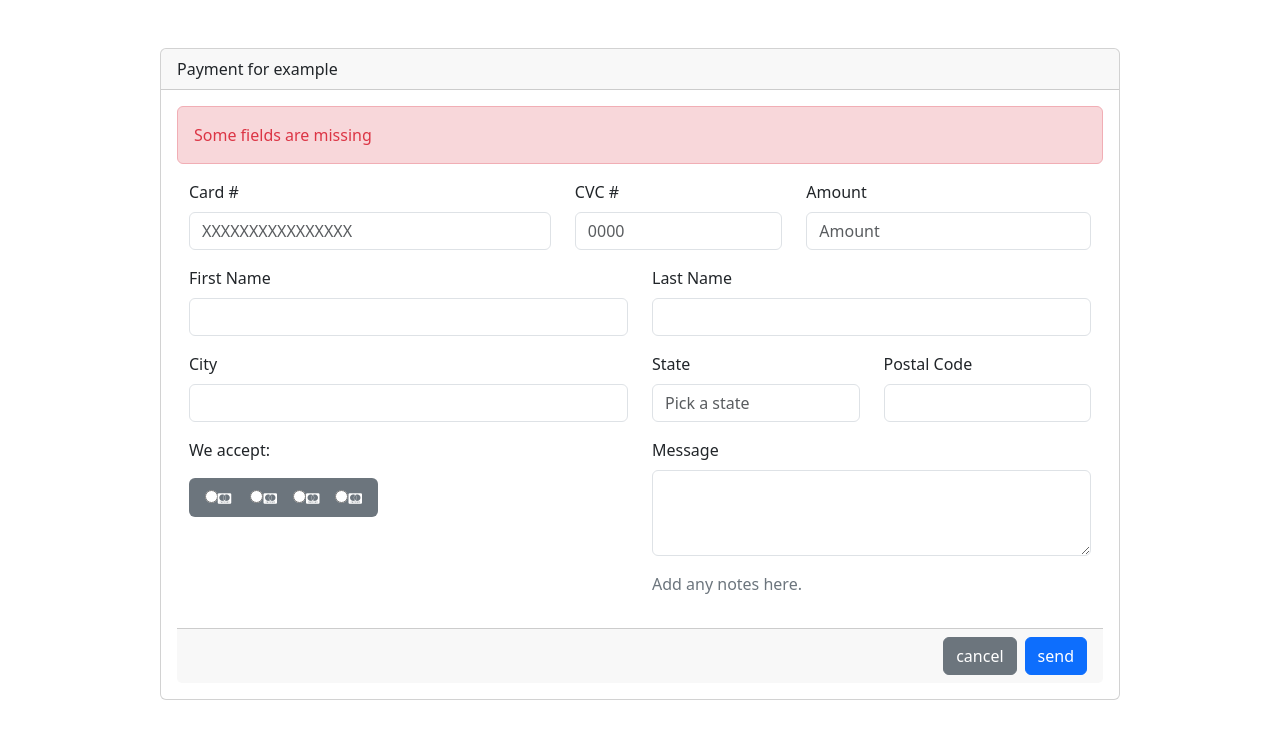
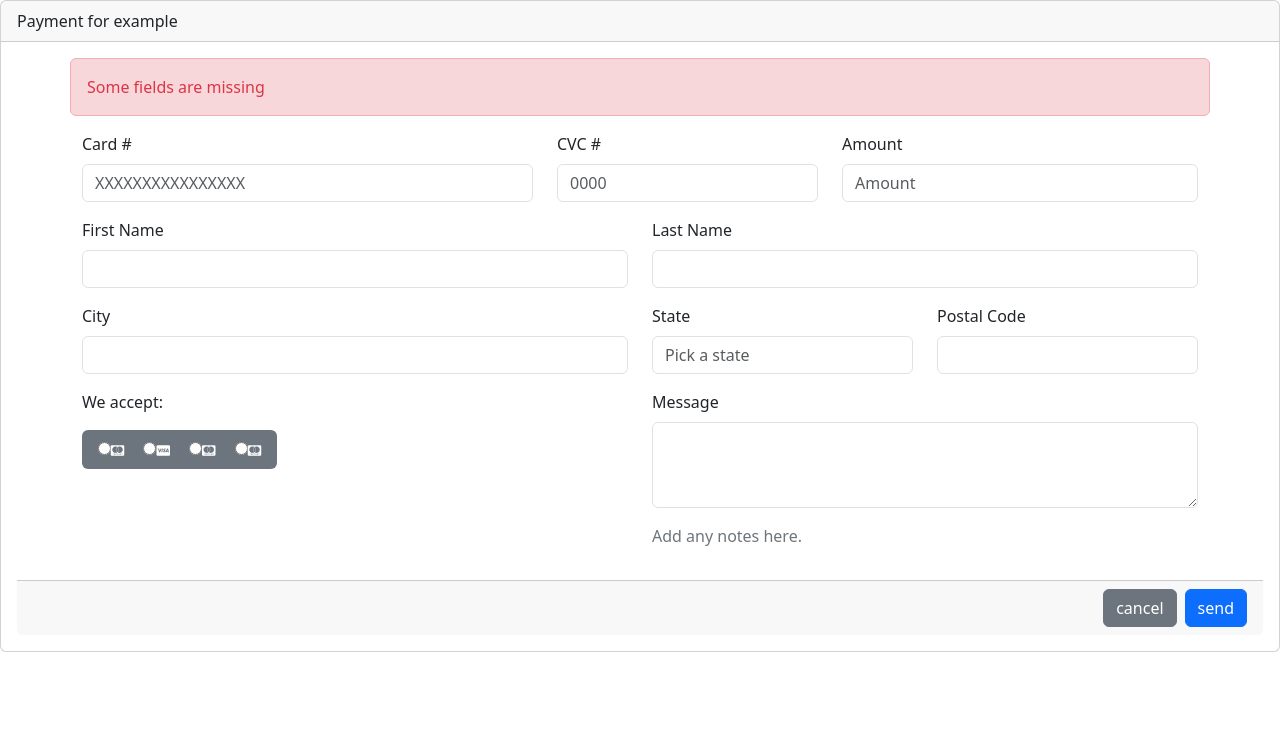
Before and after one commit to 4GeeksAcademy/pt67FormularioJavierPintado3, a plain HTML site: page index.html in a window 1280 px wide. Drawn offline with nearby package versions, Linux system fonts and the light colour scheme.

Commit message:
correciones

```diff
--- a/index.html
+++ b/index.html
@@ -11,7 +11,7 @@
 </head>
 
 <body>
-  <div class="bg-secondary-emphasis w-75 h-75 m-auto mt-5 ">
+  <div class="bg-secondary-emphasis ">
     <!--carta-->
     <div class="card  m-auto mb-5">
       <div class="card-header">
@@ -76,11 +76,13 @@
                 <label for="masterCard" class="p-2">
                   <input type="radio" name="pago" id="masterCard"><i class="fa-brands fa-cc-mastercard"></i>
                 </label>
+                <label for="visa" class="p-2">
+                  <input type="radio" name="pago" id="visa"><i class="fa-brands fa-cc-visa"></i>
+                </label>
                 <label for="masterCard" class="p-2">
                   <input type="radio" name="pago" id="masterCard"><i class="fa-brands fa-cc-mastercard"></i>
-                </label><label for="masterCard" class="p-2">
-                  <input type="radio" name="pago" id="masterCard"><i class="fa-brands fa-cc-mastercard"></i>
-                </label><label for="masterCard" class="p-2">
+                </label>
+                <label for="masterCard" class="p-2">
                   <input type="radio" name="pago" id="masterCard"><i class="fa-brands fa-cc-mastercard"></i>
                 </label>
               </div>
```
